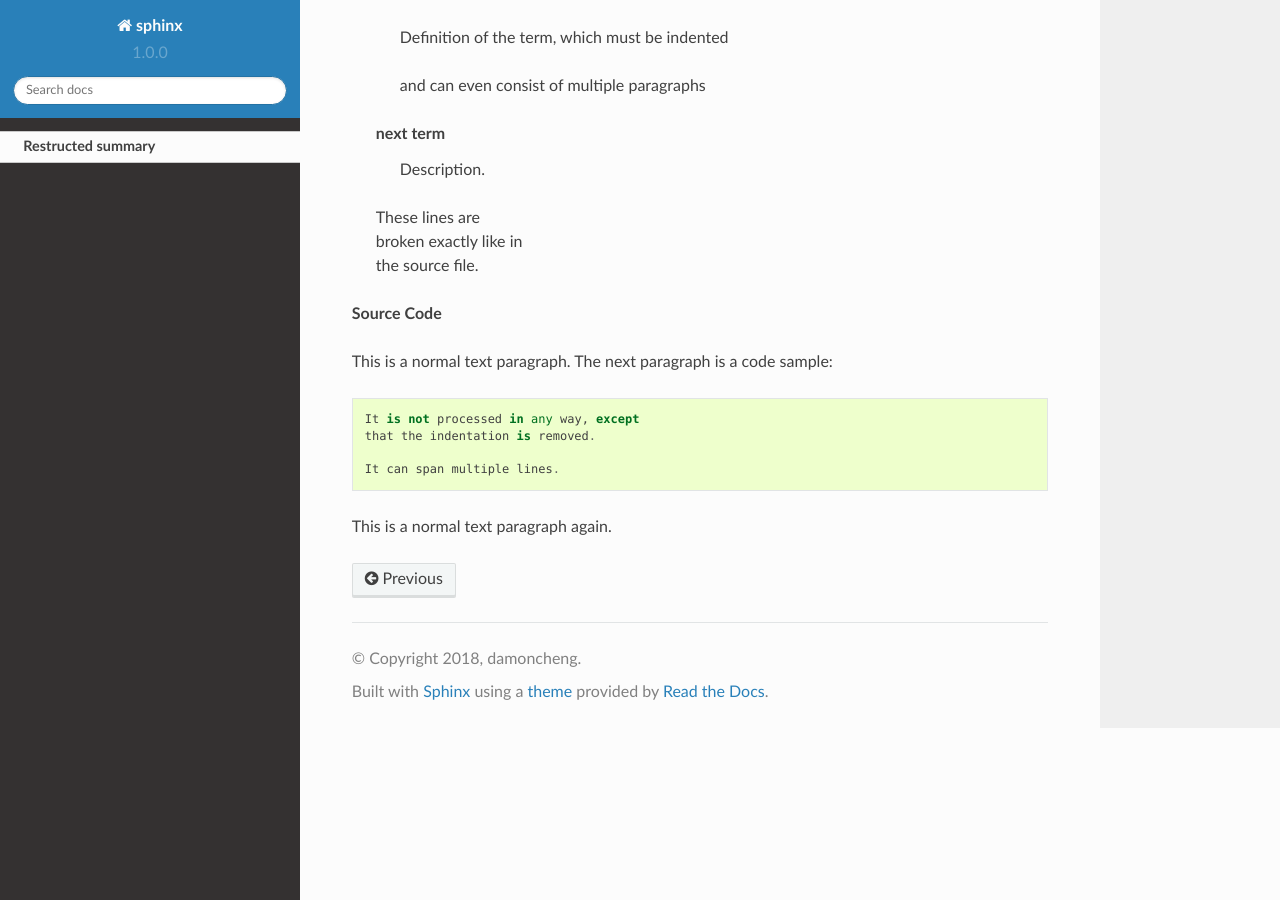
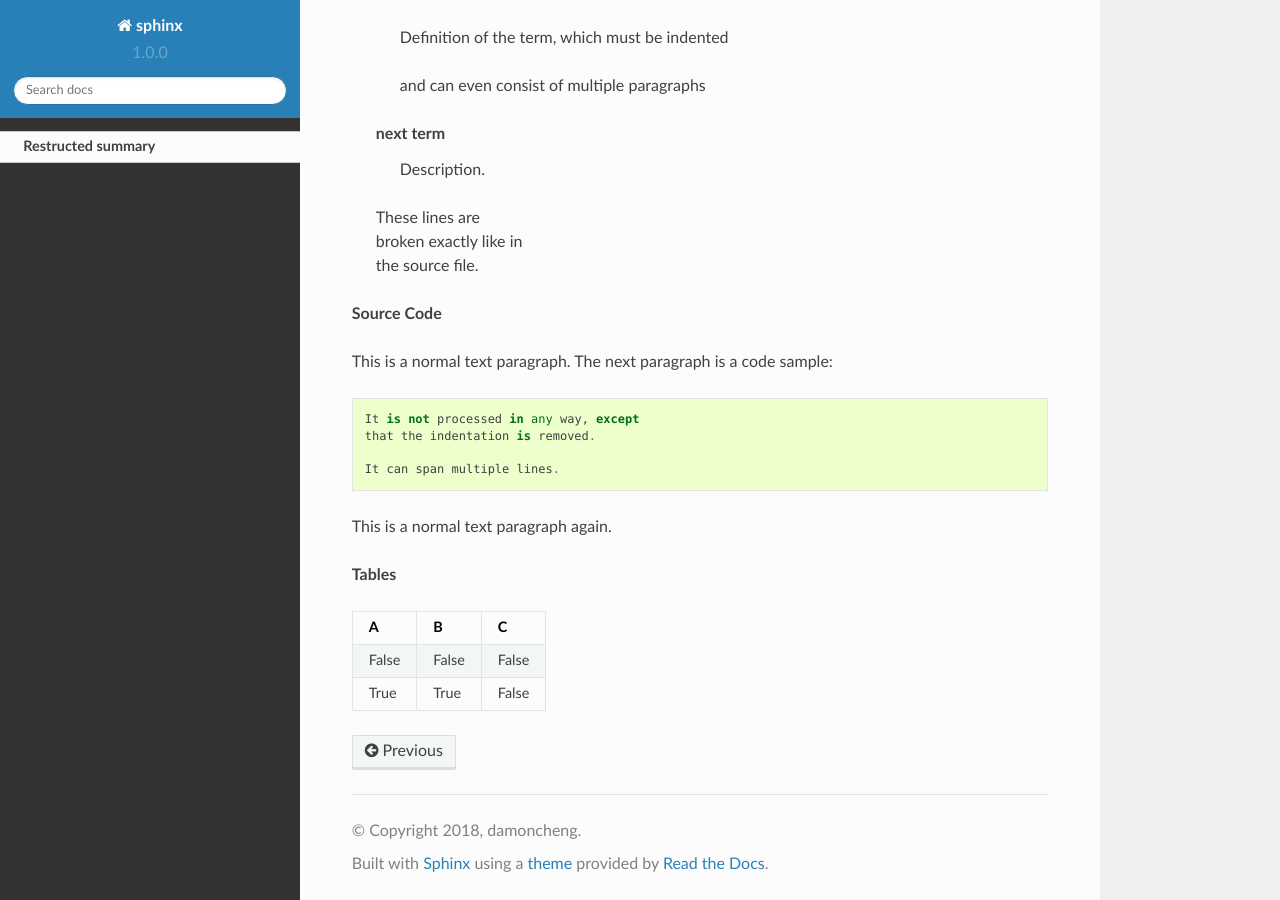
Before and after one commit to damoncheng/Sphinx, a Sphinx documentation site: the page built from source/restructed/restructed.rst, in a window 1280 px wide and 900 px high, scrolled down 783 px. Built offline with Sphinx 7.4.7 and the Read the Docs theme 2.0.0, drawn with Linux system fonts in a browser that asks for light colours.

Commit message:
familar restructedText

```diff
--- a/source/restructed/restructed.rst
+++ b/source/restructed/restructed.rst
@@ -56,3 +56,12 @@ This is a normal text paragraph. The next paragraph is a code sample::
     It can span multiple lines.
 
 This is a normal text paragraph again.
+
+**Tables**
+
+====== ====== ======
+A      B      C
+====== ====== ======
+False  False  False
+True   True   False
+====== ====== ======
```
Also changed, not shown: 1 other file.
